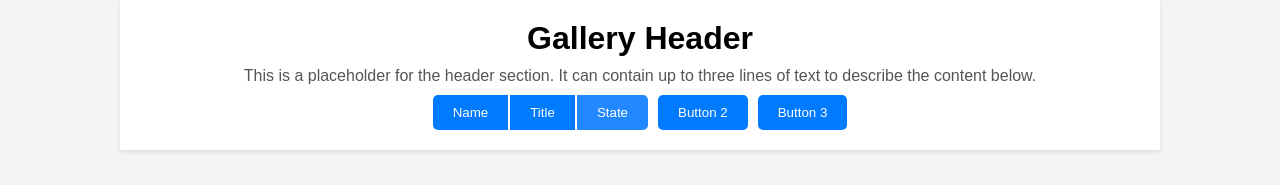
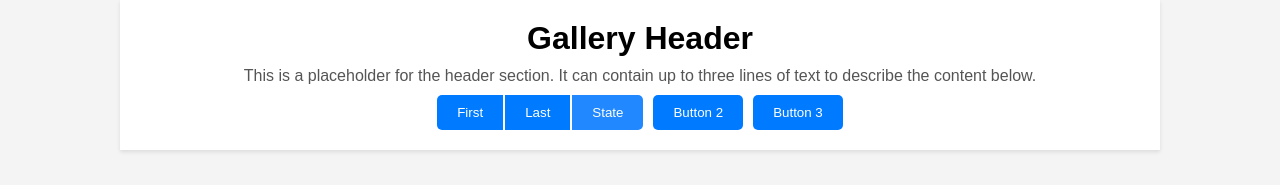
Before and after one commit to gloverd/USUNESCO, a plain HTML site: page Senate/index2.html in a window 1280 px wide. Shown: the top 185 px of the page. Drawn offline with nearby package versions, Linux system fonts and the light colour scheme.

Commit message:
Update index2.html

```diff
--- a/Senate/index2.html
+++ b/Senate/index2.html
@@ -15,9 +15,9 @@
         <p>This is a placeholder for the header section. It can contain up to three lines of text to describe the content below.</p>
         <div class="header-buttons">
             <div class="button-group">
-                <button class="button" data-sort-by="name">Name</button>
-                <button class="button" data-sort-by="title">Title</button>
-                <button class="button is-checked" data-sort-by="state">State</button>
+                <button class="button" data-sort-by="fname">First</button>
+                <button class="button" data-sort-by="lname">Last</button>
+                <button class="button is-checked" data-sort-by="state-name">State</button>
 
             </div>
             <button class="button">Button 2</button>
```
